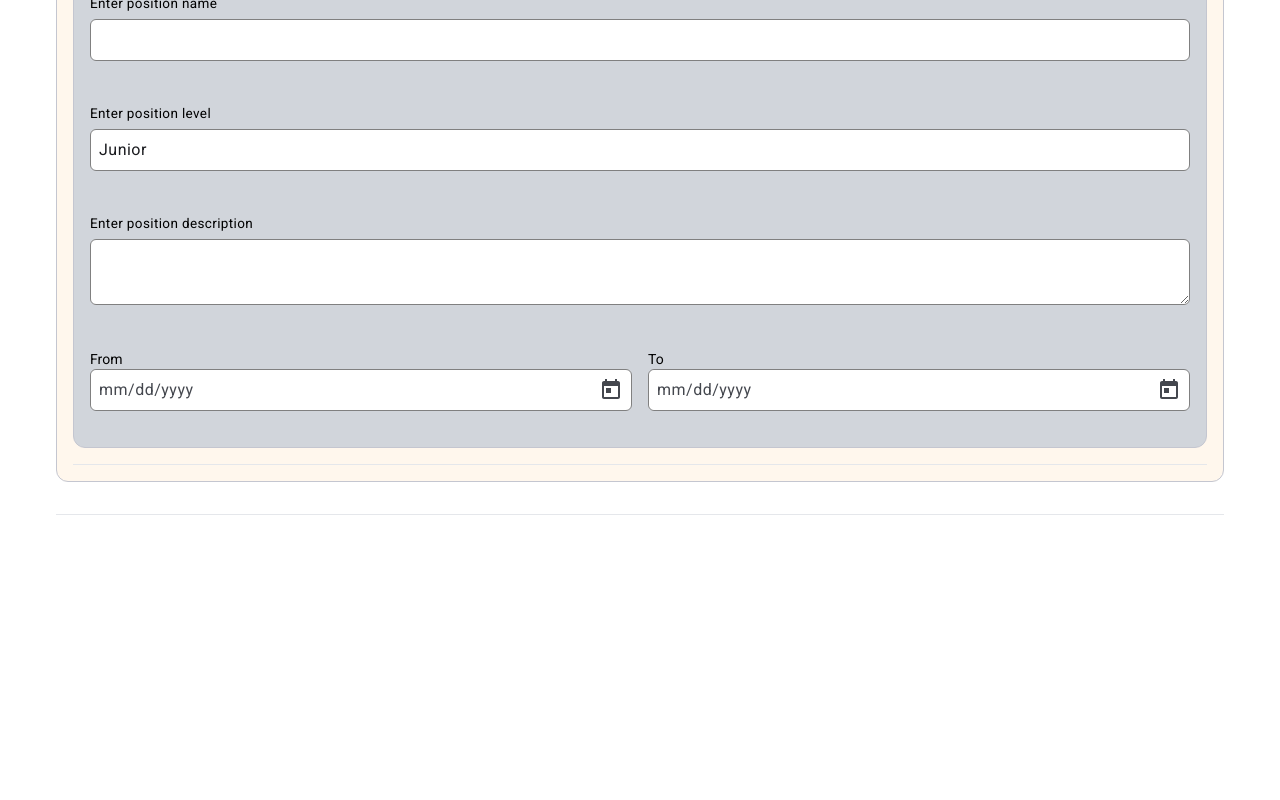
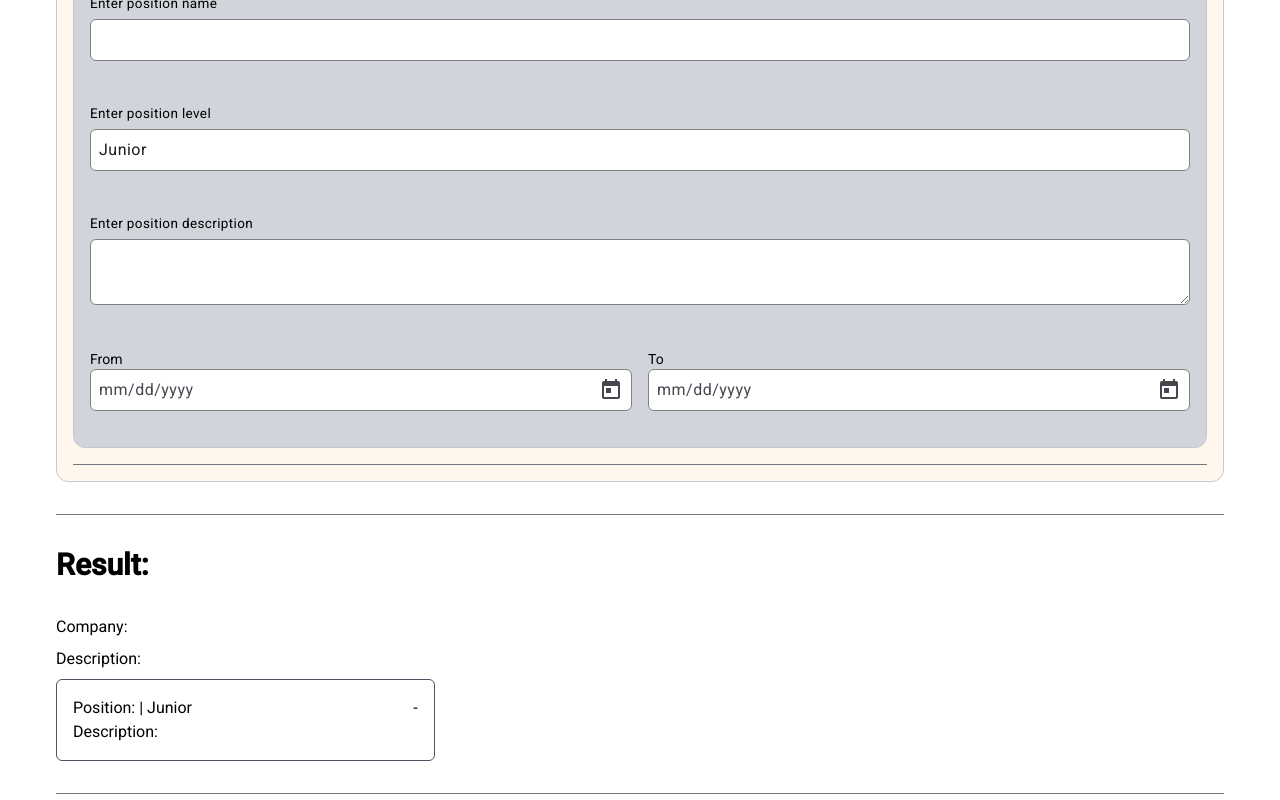
Before and after one commit to AKharitonashvili/technical-homework, an Angular app: page /task-1 in a window 1280 px wide. Shown: the part 825-1625 px from the top of the page. Before the commit the page ends 1372 px from the top, so only its background shows below. Built offline with nearby package versions, Linux system fonts and the light colour scheme.

Commit message:
feature result of form

```diff
--- a/src/app/pages/task-1/components/job-card/job-card.component.html
+++ b/src/app/pages/task-1/components/job-card/job-card.component.html
@@ -39,7 +39,7 @@
                 [formGroup]="item"
                 (removePosition)="removePosition.emit($index)"
               />
-              <hr />
+              <mat-divider />
             }
           </section>
         </section>
--- a/src/app/pages/task-1/components/job-card/job-card.component.ts
+++ b/src/app/pages/task-1/components/job-card/job-card.component.ts
@@ -14,6 +14,7 @@ import { TextareaComponent } from '../../../../shared/ui/inputs/textarea/textare
 import { FormGroup, ReactiveFormsModule } from '@angular/forms';
 import { JobFormArray } from '../../models/form.models';
 import { JobPositionComponent } from '../job-position/job-position.component';
+import { MatDividerModule } from '@angular/material/divider';
 
 @Component({
   selector: 'app-job-card',
@@ -27,6 +28,7 @@ import { JobPositionComponent } from '../job-position/job-position.component';
     AutocompleteInputComponent,
     ReactiveFormsModule,
     JobPositionComponent,
+    MatDividerModule,
   ],
   templateUrl: './job-card.component.html',
   styleUrl: './job-card.component.scss',
--- a/src/app/pages/task-1/models/form.models.ts
+++ b/src/app/pages/task-1/models/form.models.ts
@@ -1,27 +1,4 @@
 import { FormArray, FormControl, FormGroup } from '@angular/forms';
-
-export interface Position {
-  positionName: string;
-  positionLevel: 'Junior' | 'Middle' | 'Senior';
-  positionDescription: string;
-  dateFrom: string;
-  dateTo: string;
-}
-
-export interface Company {
-  companyName: string;
-  companyWebPage: string;
-  companyDescription: string;
-  positions: Position[];
-}
-
-export type ToFormGroup<T> = {
-  [P in keyof T]-?: FormControl<T[P]>;
-};
-
-export type ToFormArray<T> = {
-  [P in keyof T]-?: ToFormGroup<T[P]>;
-};
 
 export interface PositionFormArray {
   positionName: FormControl<string>;
--- a/src/app/pages/task-1/task-1.component.html
+++ b/src/app/pages/task-1/task-1.component.html
@@ -1,12 +1,52 @@
 <section class="flex flex-col gap-8 px-10 py-4">
   <app-button class="max-w-3xl" [text]="'Add Job'" (click)="addCompanyForm()" />
-  @for (formGroup of jobFormArray.controls; track $index) {
+  @for (jobFormGroup of jobFormArray.controls; track $index) {
     <app-job-card
-      [formGroup]="formGroup"
+      [formGroup]="jobFormGroup"
       (removeJob)="removeJob($index)"
       (addPosition)="addPosition($index)"
       (removePosition)="removePosition($event, $index)"
     />
-    <hr />
+    <mat-divider />
   }
 </section>
+<section class="flex flex-col gap-8 px-10 py-4">
+  <h1 class="text-3xl font-bold">Result:</h1>
+  @for (jobFormValue of jobFormArray.value; track $index) {
+    <section class="flex flex-col gap-2">
+      <h3>
+        Company:
+        <a
+          target="_blank"
+          [ngClass]="{ 'text-blue-400': jobFormValue.companyWebPage }"
+          [href]="jobFormValue.companyWebPage"
+        >
+          {{ jobFormValue.companyName | uppercase }}
+        </a>
+      </h3>
+      <div>
+        <h3>Description: {{ jobFormValue.companyDescription }}</h3>
+      </div>
+      <section class="grid grid-cols-3 gap-4">
+        @for (item of jobFormValue.positions; track $index) {
+          <div class="rounded-md border border-solid border-gray-600 p-4">
+            <div class="flex justify-between gap-4">
+              <h3>
+                Position: {{ item.positionName }}
+                @if (item.positionLevel; as level) {
+                  | {{ level }}
+                }
+              </h3>
+              <p>
+                {{ item.dateFrom | date: "MM/dd/yy" }} -
+                {{ item.dateTo | date: "MM/dd/yy" }}
+              </p>
+            </div>
+            <h3>Description: {{ item.positionDescription }}</h3>
+          </div>
+        }
+      </section>
+    </section>
+    <mat-divider />
+  }
+</section>
--- a/src/styles.scss
+++ b/src/styles.scss
@@ -178,6 +178,10 @@ mat-label {
   }
 }
 
+.mat-mdc-form-field-focus-overlay {
+  background-color: transparent;
+}
+
 app-calendar {
   .mat-mdc-form-field-focus-overlay,
   .mat-mdc-text-field-wrapper,
```
Also changed, not shown: src/app/pages/task-1/task-1.component.ts (+8 -14 lines).
